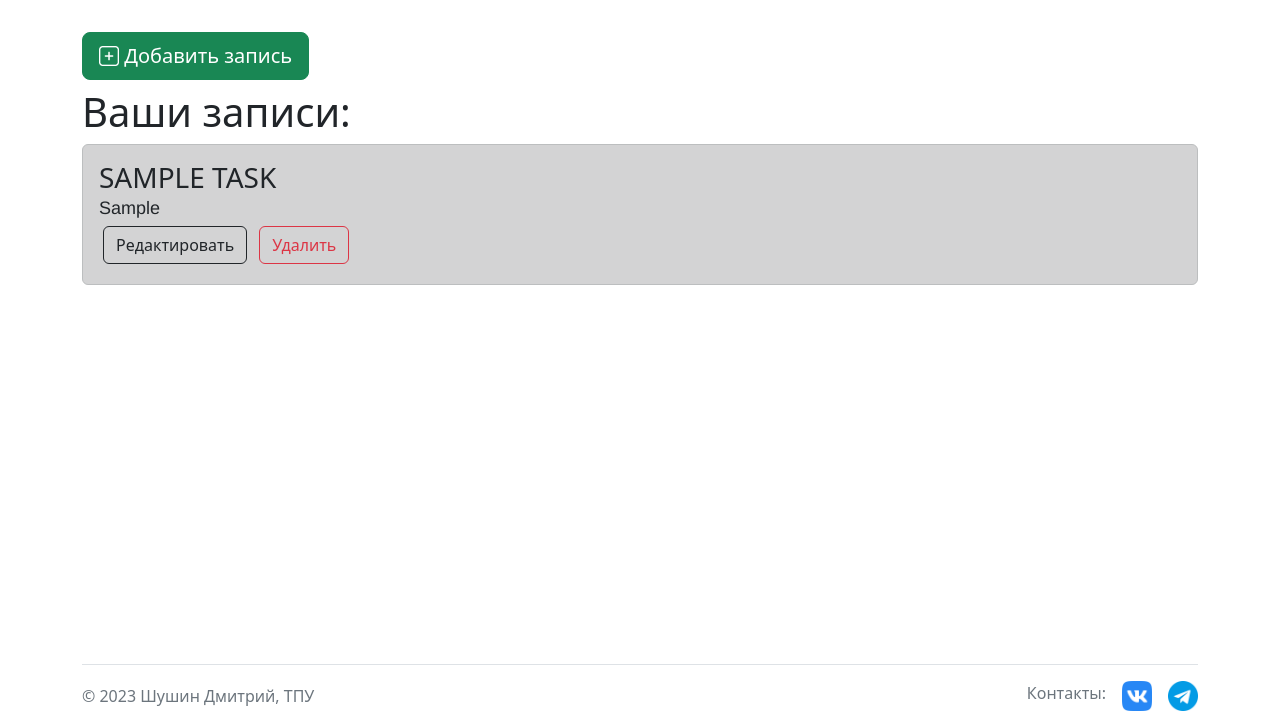
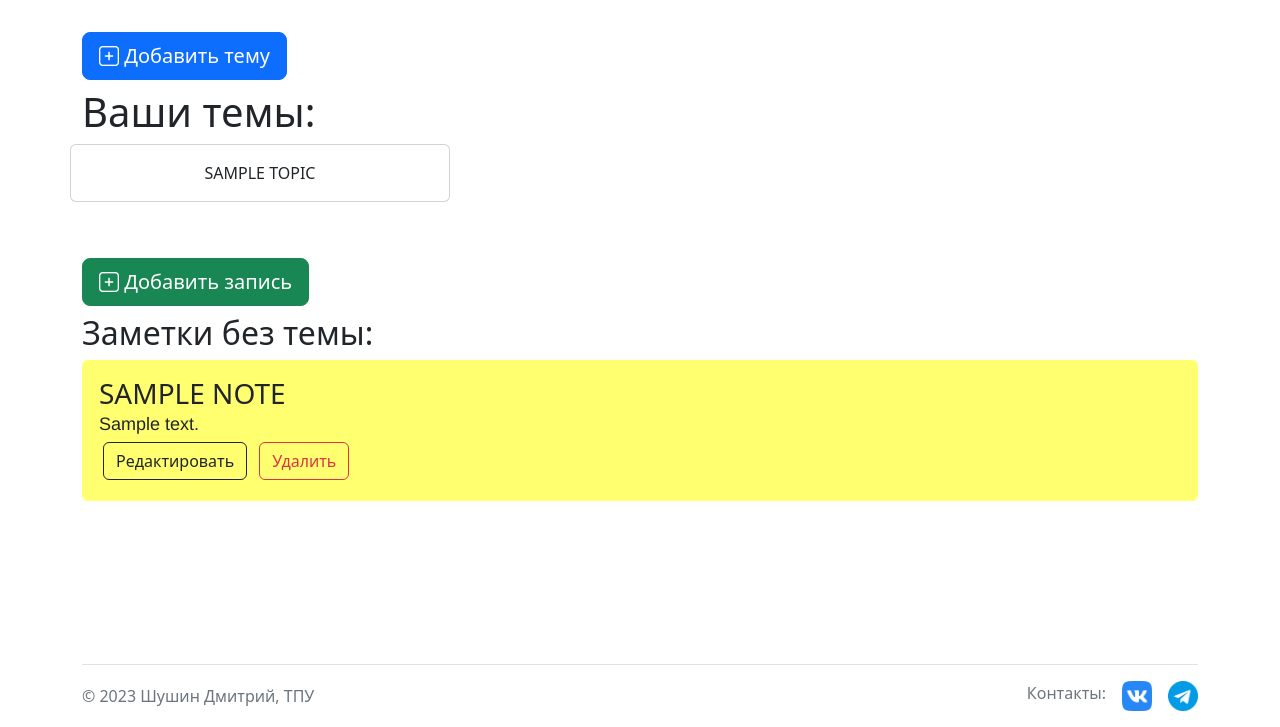
Before and after one commit to Dimonat-notavaliable/NoteApp, a Django app: page /view in a window 1280 px wide. Shown: the part 73-800 px from the top of the page. Run offline with Django 4.2, Linux system fonts and the light colour scheme; a user stored in the database is signed in; tables that the repository leaves empty hold one stand-in row (values such as "Sample post").

Commit message:
New note properties

```diff
--- a/main/admin.py
+++ b/main/admin.py
@@ -1,6 +1,8 @@
 from django.contrib import admin
-from .models import Task, User
+from .models import Note, User, Topic, Color
 
 # Register your models here.
-admin.site.register(Task)
+admin.site.register(Note)
+admin.site.register(Topic)
+admin.site.register(Color)
 admin.site.register(User)
--- a/main/models.py
+++ b/main/models.py
@@ -2,10 +2,28 @@ from django.db import models
 from register.models import User
 
 
-class Task(models.Model):
-    user = models.ForeignKey(User, on_delete=models.CASCADE, related_name='task', null=True)
+class Color(models.Model):
+    COLOR_PALETTE = [
+        ("#FFFF0090", "yellow",),
+        ("#FF000050", "red",),
+        ("#00FF0090", "green",),
+    ]
+    hex = models.CharField('HEX', max_length=10, choices=COLOR_PALETTE)
+
+    def __str__(self):
+        return self.hex
+
+    def get_absolute_url(self):
+        return '/'
+
+    class Meta:
+        verbose_name = 'Цвет'
+        verbose_name_plural = 'Цвета'
+
+
+class Topic(models.Model):
+    user = models.ForeignKey(User, on_delete=models.CASCADE, related_name='topic', null=True)
     title = models.CharField('Название', max_length=50)
-    task = models.TextField('Описание')
 
     def __str__(self):
         return self.title
@@ -14,5 +32,23 @@ class Task(models.Model):
         return '/'
 
     class Meta:
-        verbose_name = 'Задача'
-        verbose_name_plural = 'Задачи'
+        verbose_name = 'Тема'
+        verbose_name_plural = 'Темы'
+
+
+class Note(models.Model):
+    user = models.ForeignKey(User, on_delete=models.CASCADE, related_name='note', null=True)
+    topic = models.ForeignKey(Topic, on_delete=models.SET_NULL, related_name='topic', null=True)
+    color = models.ForeignKey(Color, on_delete=models.SET_NULL, related_name='color', null=True)
+    title = models.CharField('Название', max_length=50)
+    text = models.TextField('Содержание')
+
+    def __str__(self):
+        return self.title
+
+    def get_absolute_url(self):
+        return '/'
+
+    class Meta:
+        verbose_name = 'Заметка'
+        verbose_name_plural = 'Заметки'
--- a/main/templates/main/create.html
+++ b/main/templates/main/create_topic.html
@@ -1,14 +1,13 @@
 {% extends 'main/base.html'%}
 {% block title %}
-    Добавить запись
+    Добавить тему
 {% endblock %}
 
 {% block content %}
-    <h1>Новая запись:</h1>
+    <h1>Новая тема:</h1>
     <form method="post">
         {% csrf_token %}
         {{ form.title }}<br>
-        {{ form.task }}<br>
         <button type="submit" class="btn btn-success">Сохранить</button>
         <span>{{ error }}</span>
     </form>
--- a/main/templates/main/data.html
+++ b/main/templates/main/data.html
@@ -6,11 +6,11 @@
 {% block content %}
     {% if user.is_superuser %}
             <h1>Все записи в приложении:</h1>
-            {% if tasks %}
-                {% for el in tasks %}
+            {% if notes %}
+                {% for el in notes %}
                 <div class="alert alert-dark">
                     <h3 class="mb-0 text-dark">{{ el.title|upper }} ({{el.user.username}})</h3>
-                    <pre class="mb-auto text-dark"><span class="inner-pre" style="font-family:'Helvetica'; font-size: 18px">{{ el.task|truncatechars:50 }}</span></pre>
+                    <pre class="mb-auto text-dark"><span class="inner-pre" style="font-family:'Helvetica'; font-size: 18px">{{ el.text|truncatechars:50 }}</span></pre>
                     <a href="{% url 'task-upd' el.id %}" class="btn btn-outline-dark m-1">
                         Редактировать
                     </a>
--- a/main/templates/main/details_view.html
+++ b/main/templates/main/details_view.html
@@ -1,9 +1,9 @@
 {% extends 'main/base.html'%}
 {% block title %}
-    {{task.title}}
+    {{note.title}}
 {% endblock %}
 
 {% block content %}
-    <h1>{{task.title}}</h1>
-    <p>{{task.task}}</p>
+    <h1>{{note.title}}</h1>
+    <p>{{note.text}}</p>
 {% endblock %}
--- a/main/templates/main/view.html
+++ b/main/templates/main/view.html
@@ -4,15 +4,36 @@
 {% block title %}Заметки{% endblock %}
 
 {% block content %}
-    <a href="{% url 'create' %}" class="btn btn-success btn-lg my-2" role="button" aria-pressed="true">
+    <a href="{% url 'create_topic' %}" class="btn btn-primary btn-lg my-2" role="button" aria-pressed="true">
+            <img src = '{% static "create/img/add.png" %}' class="pb-1" style='width: 20px'/> Добавить тему
+    </a><br>
+
+    <h1>Ваши темы:</h1>
+    {% if topics %}
+      <div class="row">
+        {% for el in topics %}
+          <div class="card mb-4 box-shadow col-md-4">
+            <div class="card-body">
+              <p class="card-text text-center">{{ el.title|upper }}</p>
+            </div>
+          </div>
+        {% endfor %}
+      </div>
+    {% else %}
+        <p>Вы ещё не создавали темы</p>
+    {% endif %}
+    <br>
+
+    <a href="{% url 'create_note' %}" class="btn btn-success btn-lg my-2" role="button" aria-pressed="true">
             <img src = '{% static "create/img/add.png" %}' class="pb-1" style='width: 20px'/> Добавить запись
     </a><br>
-    <h1>Ваши записи:</h1>
-    {% if tasks %}
-        {% for el in tasks %}
-        <div class="alert alert-dark">
+    <h2>Заметки без темы:</h2>
+    {% if notes %}
+        {% for el in notes %}
+        <div class="alert" style="background-color: {{el.color}}; ">
             <h3 class="mb-0 text-dark">{{ el.title|upper }}</h3>
-            <pre class="mb-auto text-dark"><span class="inner-pre" style="font-family:'Helvetica'; font-size: 18px">{{ el.task|truncatechars:100 }}</span></pre>
+            <pre class="mb-auto text-dark"><span class="inner-pre" style="font-family:'Helvetica';
+             font-size: 18px">{{ el.text|truncatechars:100 }}</span></pre>
             <a href="{% url 'task-upd' el.id %}" class="btn btn-outline-dark m-1">
                 Редактировать
             </a>
@@ -22,6 +43,6 @@
         </div>
         {% endfor %}
     {% else %}
-        <p>У вас ещё нет записей</p>
+        <p>У вас нет заметок без темы</p>
     {% endif %}
 {% endblock %}
--- a/main/urls.py
+++ b/main/urls.py
@@ -5,7 +5,8 @@ from django.contrib.staticfiles.urls import staticfiles_urlpatterns
 urlpatterns = [
     path('', views.index, name='home'),
     path('data', views.data, name='data'),
-    path('create', views.create, name='create'),
+    path('create_note', views.create_note, name='create_note'),
+    path('create_topic', views.create_topic, name='create_topic'),
     path('view', views.view, name='notes'),
     path('profile', views.profile, name='profile'),
     path('task/<int:pk>/update', views.TaskUpdateView.as_view(), name='task-upd'),
--- a/main/views.py
+++ b/main/views.py
@@ -1,6 +1,6 @@
 from django.shortcuts import render, redirect
-from .models import Task
-from .forms import TaskForm
+from .models import Note, Topic
+from .forms import NoteForm, TopicForm
 from django.views.generic import UpdateView, DeleteView
 
 
@@ -10,46 +10,65 @@ def index(request):
 
 def view(request):
     user = request.user
-    tasks = user.task.all().order_by('-id')
-    context = {'tasks': tasks}
+    notes = user.note.all().order_by('-id')
+    topics = user.topic.all().order_by('-id')
+    context = {'notes': notes, 'topics': topics}
     return render(request, 'main/view.html', context)
 
 
 def data(request):
-    tasks = Task.objects.order_by('-id')
-    context = {'tasks': tasks}
+    notes = Note.objects.order_by('-id')
+    context = {'notes': notes}
     return render(request, 'main/data.html', context)
 
 
-def create(request):
+def create_note(request):
     error = ''
-    form = TaskForm()
+    form = NoteForm()
     if request.method == 'POST':
-        form = TaskForm(request.POST)
+        form = NoteForm(request.POST)
         if form.is_valid():
             ttl = form.cleaned_data["title"]
-            tsk = form.cleaned_data["task"]
-            task = Task(title=ttl, task=tsk, user=request.user)
-            task.save()
-            request.user.task.add(task)
+            txt = form.cleaned_data["text"]
+            note = Note(title=ttl, text=txt, user=request.user)
+            note.save()
+            request.user.note.add(note)
             return redirect('notes')
         else:
             error = 'Ошибка при добавлении'
 
     context = {'form': form, 'error': error}
-    return render(request, 'main/create.html', context)
+    return render(request, 'main/create_note.html', context)
+
+
+def create_topic(request):
+    error = ''
+    form = TopicForm()
+    if request.method == 'POST':
+        form = TopicForm(request.POST)
+        if form.is_valid():
+            ttl = form.cleaned_data["title"]
+            topic = Topic(title=ttl, user=request.user)
+            topic.save()
+            request.user.topic.add(topic)
+            return redirect('notes')
+        else:
+            error = 'Ошибка при добавлении'
+
+    context = {'form': form, 'error': error}
+    return render(request, 'main/create_topic.html', context)
 
 
 class TaskUpdateView(UpdateView):
-    model = Task
+    model = Note
     success_url = '/view'
-    template_name = "main/create.html"
+    template_name = "main/create_note.html"
 
-    form_class = TaskForm
+    form_class = NoteForm
 
 
 class TaskDeleteView(DeleteView):
-    model = Task
+    model = Note
     success_url = '/view'
     template_name = "main/delete.html"
 
--- a/register/models.py
+++ b/register/models.py
@@ -18,7 +18,7 @@ class User(AbstractUser):
         })
     is_active = models.BooleanField(
         _("active"),
-        default=False,
+        default=True,
         help_text=_(
             "Designates whether this user should be treated as active. "
             "Unselect this instead of deleting accounts."
--- a/register/views.py
+++ b/register/views.py
@@ -7,6 +7,7 @@ from django.utils.encoding import force_bytes, force_str
 from django.utils.http import urlsafe_base64_encode, urlsafe_base64_decode
 
 from .forms import RegisterForm
+from .models import User
 from .tokens import account_activation_token
 
 
@@ -44,14 +45,14 @@ def register(request):
 
 
 def activate(request, uidb64, token):
-    User = get_user_model()
     context = {'respond': ''}
     try:
         uid = force_str(urlsafe_base64_decode(uidb64))
         user = User.objects.get(pk=uid)
-    except(TypeError, ValueError, OverflowError, User.DoesNotExist):
+    except(TypeError, ValueError, OverflowError, user.DoesNotExist):
         user = None
     if account_activation_token.check_token(user, token):
+        user.is_active = True
         user.save()
         context['respond'] = 'Спасибо за подтверждение электронной почты. Теперь вы можете войти в свою учетную запись.'
         return render(request, 'registration/accept_respond.html', context)
```
Also changed, not shown: main/forms.py (+16 -5 lines), main/templates/main/create_note.html (added, +15 -0 lines), register/templates/registration/profile.html (+7 -3 lines), register/tests.py (+7 -5 lines), register/tokens.py (+3 -36 lines), main/migrations/0001_initial.py, main/migrations/0002_alter_color_hex.py (added), main/migrations/0002_alter_task_user.py (deleted), register/migrations/0003_alter_user_is_active.py (added).
